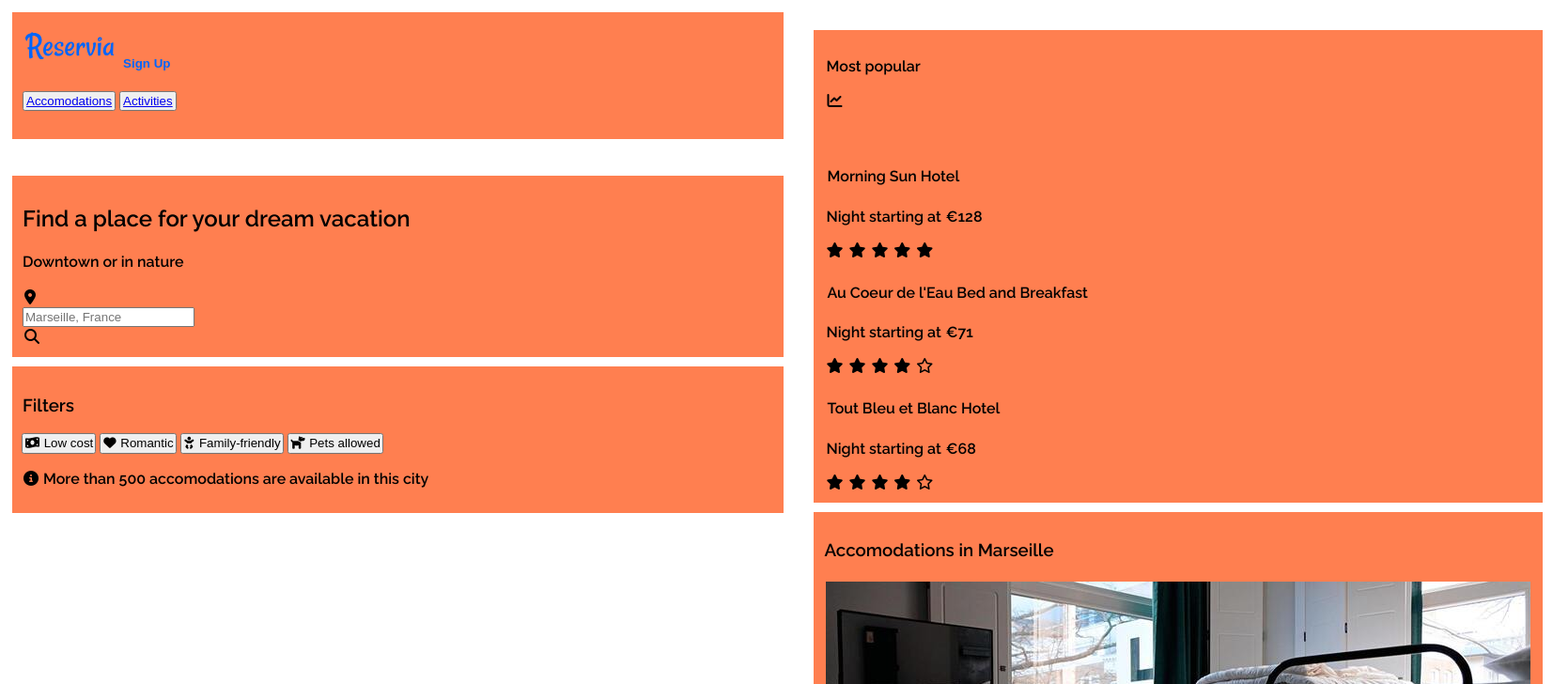
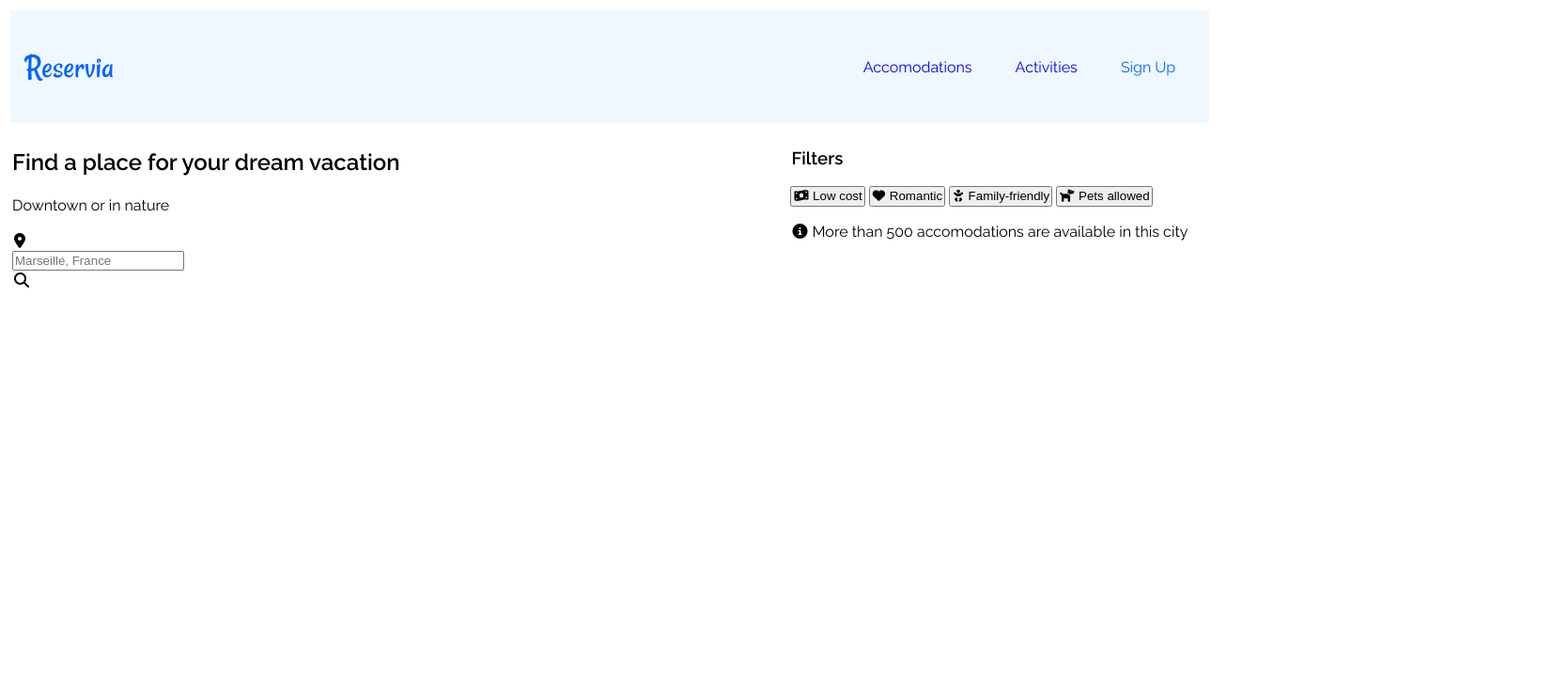
Before and after one commit to Laszlo-Albert/Laszlo-Albert.github.io, a plain HTML site: page index.html in a window 1280 px wide. Shown: the top 728 px of the page at 94% size, 1653 px wide, since content can reach past the window. Drawn offline with Linux system fonts and the light colour scheme.

Commit message:
Desktop view changes / New grid system introduced

```diff
--- a/index.html
+++ b/index.html
@@ -11,17 +11,17 @@
     <title>Reservia</title>
 </head>
 <body>
-    <header id="header">
-        <nav id="navbar">
-            <div class="headerbuttons">
-                <button id="logo"><img src="images/logo/Reservia.svg" alt="Company Logo"></button>
-                <button id="signup"><b>Sign Up<b></button>
-            </div>
-            <div class="headerbuttons2">
-                <button class="underlined"><a href="#accomodations">Accomodations</a></button>
-                <button class="underlined"><a href="#activities">Activities</a></button>
-            </div>
-        </nav>
+    <div class="grid-container">
+        <div class="Navbar">
+            <img class="logo" src="images/logo/Reservia.svg" alt="logo">
+            <nav>
+                <ul class="nav_links">
+                    <li><a class="underline" href="#">Accomodations</a></li>
+                    <li><a class="underline" href="#">Activities</a></li>
+                    <li><a class="signup" href="#">Sign Up</a></li>
+                </ul>
+            </nav>
+        </div>
 
         <div id="searchbar">
             <h2>Find a place for your dream vacation</h2>
@@ -40,9 +40,8 @@
             <button class="filtbtn"><i class="fas fa-dog"></i> Pets allowed</button>
             <p><i id="infoicon" class="fas fa-info-circle"></i>  More than 500 accomodations are available in this city</p>
         </div>
-    </header>
 
-    <section id="first">
+    <!-- <section id="first">
 
         <div class="wrapper2">
             <div class="title">
@@ -202,19 +201,32 @@
         </div>
     </section>
 
-    <footer id="footer">
-        <h3><b>About</b></h3>
-        <p>Site Map</p>
-        <p>General Terms and Conditions</p>
-        <p>Data and privacy</p>
-        <br>
-        <h3><b>Our accomodations</b></h3>
-        <p>Quality Assesment</p>
-        <p>You have a Hotel?</p>
-        <br>
-        <h3><b>Assistance</b></h3>
-        <p>Help Desk</p>
-        <p>Contact Us</p>
+-->
+
+    <footer class="Footer">
+        <div>
+            <h3><b>About</b></h3>
+            <ul>
+                <li>Site Map</li>
+                <li>General Terms and Conditions</li>
+                <li>Data and Privacy</li>
+            </ul>
+        </div>
+        <div>
+            <h3><b>Our accomodations</b></h3>
+            <ul>
+                <li>Quality Assesment</li>
+                <li>You have a Hotel ?</li>
+            </ul>
+        </div>
+        <div>
+            <h3><b>Assistance</b></h3>
+            <ul>
+                <li>Help Desk</li>
+                <li>Contact Us</li>
+            </ul>
+        </div>
     </footer>
+    </div>
 </body>
 </html>
--- a/main.css
+++ b/main.css
@@ -269,71 +269,95 @@ footer {
     margin: 0;
     border: none;
 }
+
+footer ul {
+    line-height: 130%;
+    list-style: none;
+}
 }
 
 @media (min-width:900px){
 
-#signup {
-    color: #0065FC;
-    background: none;
-    border: 0;
+    .grid-container {
+        display: grid;
+        grid-template-columns: 1.3fr 0.7fr;
+        grid-template-rows: 15vh 15vh 1fr 2.8fr 0.2fr 0.2fr;
+        gap: 5px 0px;
+        grid-template-areas:
+          "Navbar Navbar"
+          "Searchbar Searchbar"
+          "Filters Filters"
+          "Section2 Section1"
+          "Section3 Section3"
+          "Footer Footer";
+      }
+      .Navbar { grid-area: Navbar; }
+      .Searchbar { grid-area: Searchbar; }
+      .Filters { grid-area: Filters; }
+      .Footer { grid-area: Footer; }
+      .Section2 { grid-area: Section2; }
+      .Section1 { grid-area: Section1; }
+      .Section3 { grid-area: Section3; }
+
+      .Navbar, .Searchbar, .Filters, .Section1, .Section2, .Section3, .Footer {
+          background-color: aliceblue;
       }
 
-#logo {
-    border: none;
-    background: none;
+      .Section2 {
+          font-size: xx-large;
       }
 
-body {
-    display: grid;
-    grid-template-areas:
-      "navbar navbar"
-      "searchbar searchbar"
-      "filters filters"
-      "section2 section1"
-      "section3 section3"
-      "footer footer";
-    grid-template-rows: 60px 80px 60px 1fr 1fr 70px;
-    grid-template-columns: 66% 1fr;
-    grid-gap: 10px;
-    height: 200vh;
-    margin: 0;
+      /* Styling the navigation bar */
+
+    li, a {
+        padding-top: 32px;
+        text-decoration: none;
     }
 
-#navbar, #searchbar, #filters, #first, #second, #third, #footer {
-    background-color: coral;
-    padding: 10px;
-    margin: 10px;
+    .Navbar {
+        display: flex;
+        justify-content: space-between;
+        align-items: center;
+        padding: 10px 1%;
     }
 
-
-
-#navbar {
-    grid-area: navbar;
+    .nav_links {
+        list-style: none;
     }
 
-#searchbar {
-    grid-area: searchbar;
+    .nav_links li {
+        display: inline-block;
+        padding: 0px 20px;
     }
 
-#filters {
-    grid-area: filters;
+    .nav_links li a {
+        transition: all 0.3s ease 0s;
     }
 
-#first {
-    grid-area: section1;
+    .nav_links li a:hover {
+        color: #0065FC;
     }
 
-#second {
-    grid-area: section2;
+    .underline:hover {
+        border-top: 1px solid #0065FC;
     }
 
-#third {
-    grid-area: section3;
+    .signup {
+        color: #0065FC;
     }
 
-#footer {
-    grid-area: footer;
+    /* Styling the searchbar */
+
+    footer {
+        display: flex;
+        justify-content: space-between;
+        padding: 10px 1.5%;
+        flex-wrap: nowrap;
+        flex-direction: row;
     }
 
+    footer ul {
+        line-height: 70%;
+        list-style: none;
     }
+}
```
Lines whose indentation alone changed are shown as unchanged.
